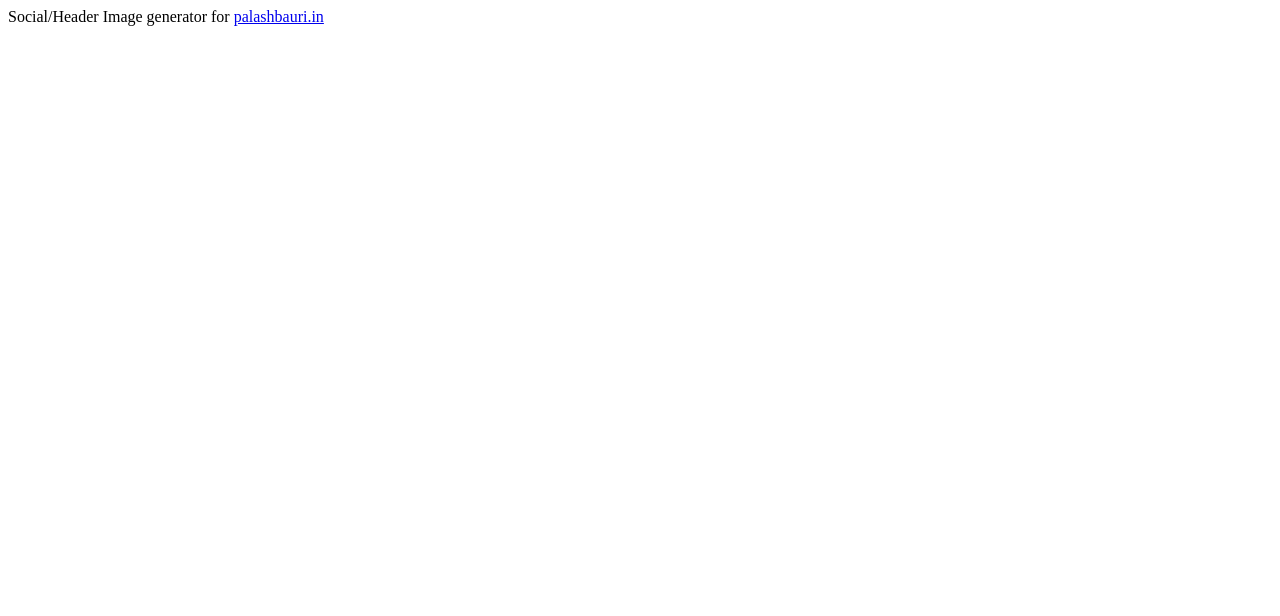
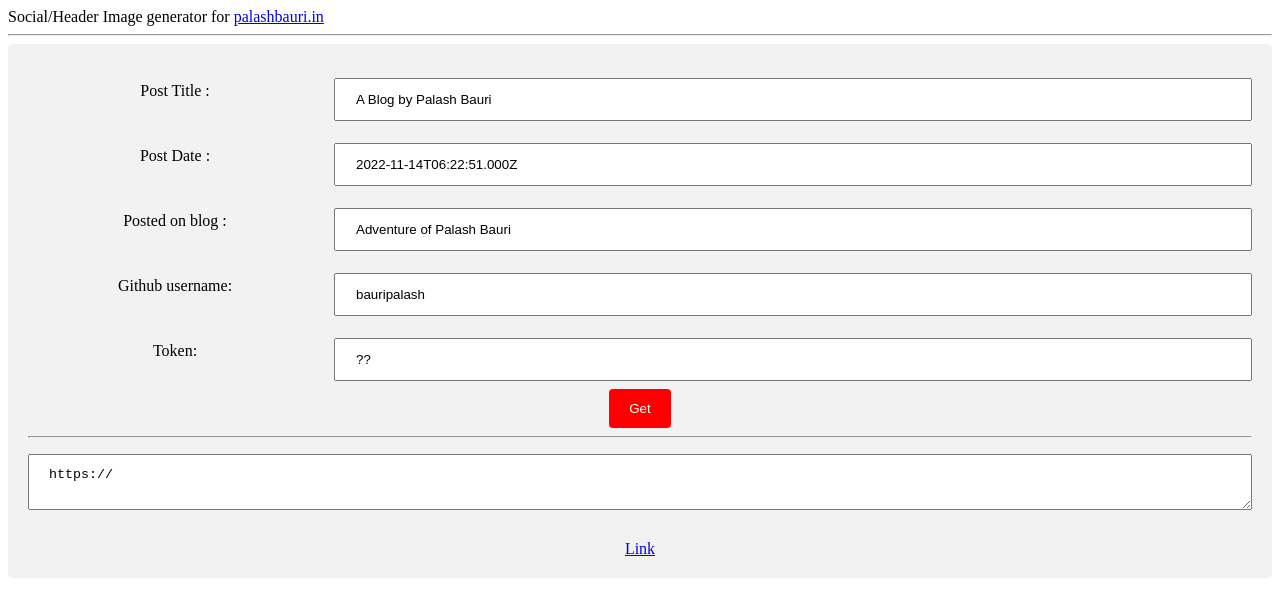
Before and after one commit to bauripalash/bog, a Next.js app: page / in a window 1280 px wide. Shown: the top 616 px of the page. Built offline with nearby package versions, Linux system fonts and the light colour scheme.

Commit message:
addded image gen form

```diff
--- a/next.config.js
+++ b/next.config.js
@@ -2,6 +2,9 @@
 const nextConfig = {
   reactStrictMode: true,
   swcMinify: true,
+  env:{
+    TOKEN : process.env.TOKEN
+  }
 }
 
 module.exports = nextConfig
--- a/pages/api/og.tsx
+++ b/pages/api/og.tsx
@@ -12,7 +12,7 @@ const handle = (req : NextRequest) => {
     const title = searchParams.get('title') || "Adventure of Palash Bauri"
     const blog = searchParams.get('blog') || "Adventure of Palash Bauri"
     const date = new Date(searchParams.get('date') || "2022-11-13T12:00:00.000Z")
-    const username = "bauripalash"
+    const username =  searchParams.get('gh') || "bauripalash"
 
     return new ImageResponse(
         (
--- a/pages/index.tsx
+++ b/pages/index.tsx
@@ -1,11 +1,104 @@
 //import Head from 'next/head'
 //import Image from 'next/image'
-//import styles from '../styles/Home.module.css'
+
+
+import React from "react";
+
+function valid_token(token : string){
+  if (process.env.TOKEN == token){
+    return true
+  }
+  return false
+}
+
+function create_link(title : string , date : string , blog : string , gh : string , token : string){
+  if (!valid_token(token)){
+      return "[X] Invalid Token!"
+  }
+  const eTitle = encodeURI(title)
+  const eDate = encodeURI(date)
+  const eBlog = encodeURI(blog)
+  const eGh = encodeURI(gh)
+  return `https://b.og.palashbauri.in/api/og/?title=${eTitle}&blog=${eBlog}&date=${eDate}&gh=${eGh}`
+}
+
+function Page() {
+  const date_obj = new Date()
+  const [title , setTitle] = React.useState("A Blog by Palash Bauri")
+  const [date , setDate] = React.useState(date_obj.toISOString())
+  const [blog , setBlog] = React.useState("Adventure of Palash Bauri")
+  const [gh , setGh] = React.useState("bauripalash")
+  const [token , setToken] = React.useState("??")
+  const [ output , setOutput]  = React.useState("https://")
+
+
+  function genLink() {
+    setOutput(create_link(title , date , blog , gh , token))
+  }
+
+  return(
+    <div style={{
+      marginLeft:"auto",
+      marginRight:"auto",
+      textAlign : "center"
+
+    }}>
+        <div className="row">
+        <div className="col-25">
+        <label htmlFor="title">Post Title : </label>
+        </div>
+        <div className="col-75">
+        <input type="text" value={title} name="title" placeholder="Post Title" onChange={(e) => setTitle(e.target.value) } />
+        </div>
+
+        <div className="col-25"><label htmlFor="date">Post Date : </label></div>
+
+        <div className="col-75"><input type="text" value={date} name ="date" placeholder="Post Date" onChange={(e) => setDate(e.target.value) }/>
+        </div>
+
+        <div className="col-25">
+        <label htmlFor="blog">Posted on blog : </label></div>
+
+
+        <div className="col-75">
+        <input type="text" value={blog} name ="blog" placeholder="Blog" onChange={(e) => setBlog(e.target.value) }/>
+        </div>
+        <div className="col-25">
+        <label htmlFor="gh">Github username: </label>
+        </div>
+        <div className="col-75">
+        <input type="text" value={gh} name ="gh" placeholder="GH Username" onChange={(e) => setGh(e.target.value) }/>
+        </div>
+        <div className="col-25">
+        <label htmlFor="token">Token: </label>
+        </div>
+
+        <div className="col-75">
+        <input type="text" value={token} name ="token" placeholder="Token" onChange={(e) => setToken(e.target.value) }/>
+        </div>
+        <br />
+        </div>
+
+
+        <button onClick={genLink}>Get</button>
+        <hr/>
+
+        <div>
+          <textarea value={output} readOnly name="output" ></textarea>
+          <br />
+          <br />
+          <a href={output}>Link</a>
+        </div>
+    </div>
+  )
+}
 
 export default function Home() {
   return (
     <div>
       Social/Header Image generator for <a href="https://palashbauri.in">palashbauri.in</a>
+      <hr/>
+      <div className='container' > { Page() } </div>
      </div>
   )
 }
--- a/styles/globals.css
+++ b/styles/globals.css
@@ -1 +1,58 @@
-/* NONE */
+* {
+    box-sizing: border-box;
+  }
+
+label {
+    padding: 12px 12px 12px 0;
+    display: inline-block;
+  }
+
+input[type=text] ,
+textarea {
+    width: 100%;
+    padding: 12px 20px;
+    margin: 8px 0;
+    box-sizing: border-box;
+  }
+
+  .container {
+    border-radius: 5px;
+    background-color: #f2f2f2;
+    padding: 20px;
+  }
+
+  .col-25 {
+    float: left;
+    width: 25%;
+    margin-top: 6px;
+  }
+
+  .col-75 {
+    float: left;
+    width: 75%;
+    margin-top: 6px;
+  }
+
+  /* Clear floats after the columns */
+  .row:after {
+    content: "";
+    display: table;
+    clear: both;
+  }
+
+  /* Responsive layout - when the screen is less than 600px wide, make the two columns stack on top of each other instead of next to each other */
+  @media screen and (max-width: 600px) {
+    .col-25, .col-75, input[type=submit] {
+      width: 100%;
+      margin-top: 0;
+    }
+  }
+  button{
+  background-color: red;
+  color: white;
+  padding: 12px 20px;
+  border: none;
+  border-radius: 4px;
+  cursor: pointer;
+  /*float: right;*/
+  }
```
